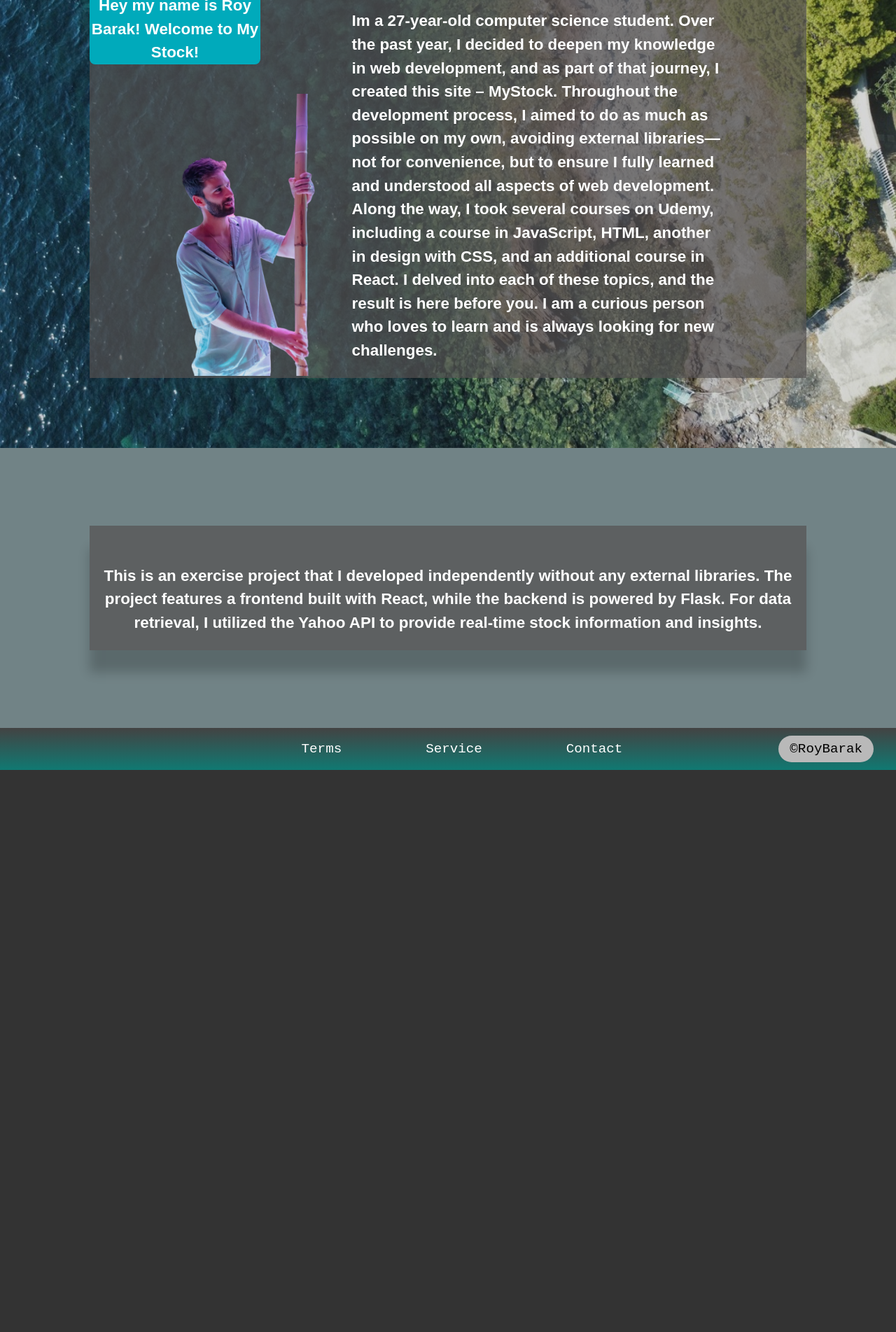
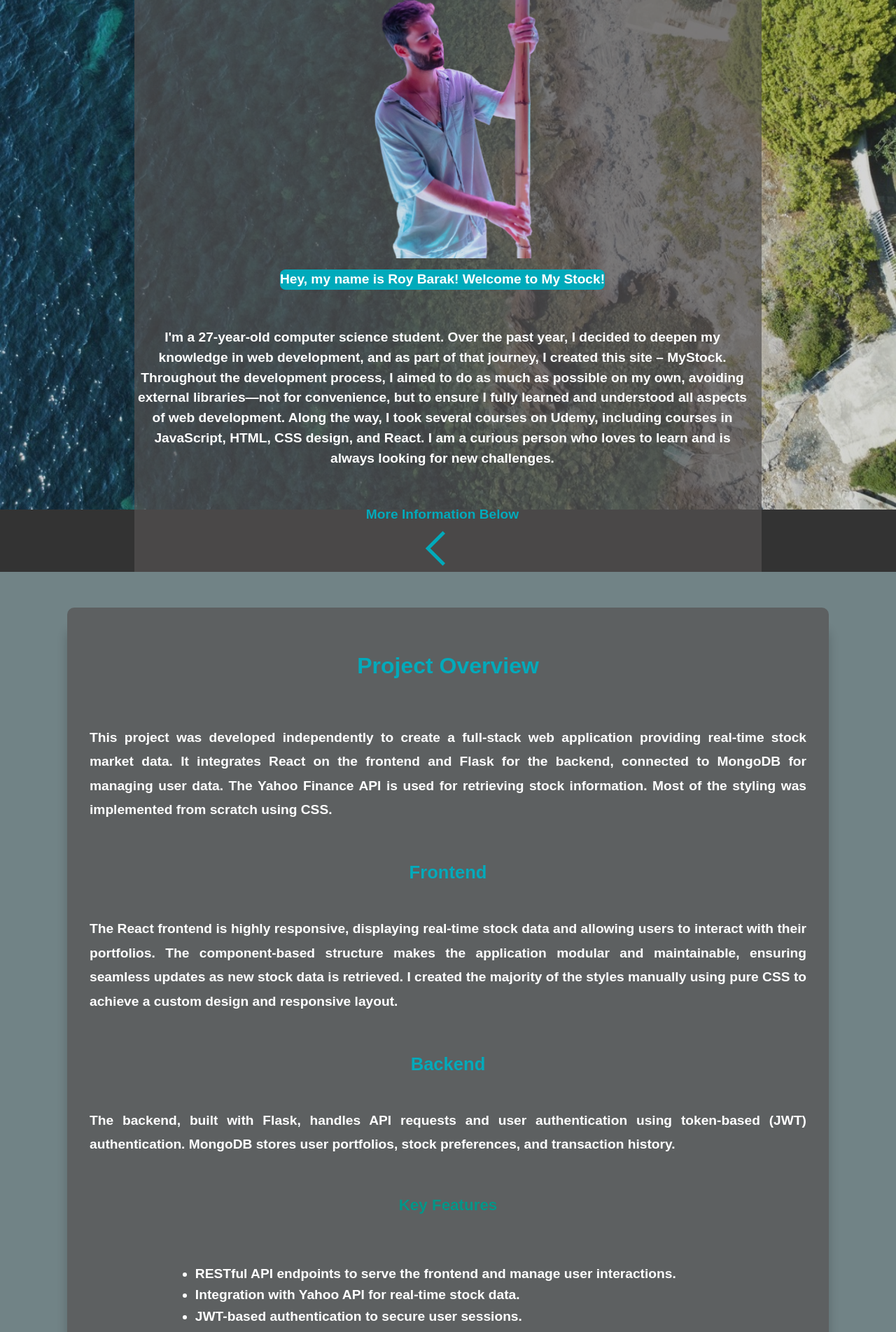
Before and after one commit to Roy-Barak/MyStock-Front, a React (Create React App) app: page /about in a window 1280 px wide. Shown: the part 160-2063 px from the top of the page at 70% size. Before the commit the page ends 1260 px from the top, so only its background shows below. Built offline with nearby package versions, Linux system fonts and the light colour scheme; no server answers.

Commit message:
Better Responsive for contact and about looking great!

```diff
--- a/src/pages/about/about.css
+++ b/src/pages/about/about.css
@@ -4,9 +4,7 @@
     min-height: 100vh;
     align-items: center;
     justify-content: center;
-    /*grid-gap: 20px;*/
     font-size: 1.2rem;
-
 }
 
 .about-container-part2 {
@@ -15,25 +13,22 @@
 
 .about-container-information, .about-container-information2, .contact-container-information {
     margin-top: 51px;
-    /*margin: auto;*/
     display: grid;
-    grid-template-columns: repeat(auto-fit, minmax(200px, 1fr));
+    grid-template-columns: repeat(3, 1fr); /* Original 3-column layout */
     grid-template-rows: auto;
     gap: 1rem;
     background-color: rgba(85, 82, 82, 0.7);
     justify-items: center;
     line-height: 1.5;
     font-weight: bold;
-    align-items: start; /* Align items at the start of each row */
-    max-width: 80%;
+    align-items: start;
+    max-width: 70%;
 }
 
-
 .profile-img {
-    max-width: 45%; /* Make the image take the full width of the parent */
+    max-width: 45%; /* Original size */
     margin-right: 5rem;
-
-    height: auto; /* Maintain the aspect ratio */
+    height: auto;
     grid-row: 2;
     grid-column: 1/3;
 }
@@ -42,7 +37,6 @@
     font-size: 1.4rem;
     background: #00aabb;
     border-radius: 8px;
-
     color: white;
     margin-top: 0;
     text-align: center;
@@ -51,7 +45,6 @@
     grid-column: 1/2;
 }
 
-
 .about-container-roy-p {
     justify-self: center;
     align-self: center;
@@ -59,7 +52,6 @@
     grid-column: 2/5;
     max-width: 70%;
     font-size: 1.4rem;
-
 }
 
 .about-container-develop-p {
@@ -68,3 +60,67 @@
     font-size: 1.4rem;
     text-align: center;
 }
+
+.scroll-down-indicator {
+    text-align: center;
+    color: #00aabb;
+    font-size: 1.2rem;
+    grid-row: 2;
+    grid-column: 4;
+    align-self: end;
+}
+
+.arrow-down {
+    width: 30px;
+    height: 30px;
+    border-left: 5px solid #00aabb;
+    border-bottom: 5px solid #00aabb;
+    transform: rotate(45deg);
+    margin: 1rem auto;
+    animation: bounce 1.5s infinite;
+}
+
+@keyframes bounce {
+    0%, 20%, 50%, 80%, 100% {
+        transform: translateY(0) rotate(45deg);
+    }
+    40% {
+        transform: translateY(10px) rotate(45deg);
+    }
+    60% {
+        transform: translateY(5px) rotate(45deg);
+    }
+}
+
+/* Media query for screens smaller than 1350px */
+@media (max-width: 1350px) {
+    .about-container-information {
+        grid-template-columns: 1fr; /* Change to a single column */
+        text-align: center;
+    }
+
+    .profile-img {
+        max-width: 30%; /* Reduce image size for smaller screens */
+        margin: 0 auto;
+        grid-row: 1; /* Move image to the top */
+    }
+
+    .about-container-hello {
+        grid-row: 2;
+        grid-column: 1 / -1; /* Make hello message span full width */
+        font-size: 1.2rem;
+    }
+
+    .about-container-roy-p {
+        grid-row: 3;
+        grid-column: 1 / -1; /* Make text span full width */
+        max-width: 100%;
+        font-size: 1.2rem;
+    }
+
+    .scroll-down-indicator {
+        grid-row: 4;
+        grid-column: 1 / -1; /* Make the scroll indicator span full width */
+        margin-top: 1rem;
+    }
+}
--- a/src/pages/about/aboutPart1.jsx
+++ b/src/pages/about/aboutPart1.jsx
@@ -1,39 +1,32 @@
 import React from 'react';
 import './about.css';
-import StockWelcomeImage from "../../assests/images/seaBackground.jpeg"; // Import any styles specific to the AboutPart1 page
-import profilePic from "../../assests/images/RoyImg2.png"
+import StockWelcomeImage from "../../assests/images/seaBackground.jpeg";
+import profilePic from "../../assests/images/RoyImg2.png";
 
 export default function AboutPart1() {
     return (
-
         <div className="about-container">
             <img className="login-img" src={StockWelcomeImage} alt=""/>
             <div className="about-container-information">
 
-                <img className="profile-img" src={profilePic} alt=""/>
-                <p className="about-container-hello">Hey my name is Roy Barak!
-                    Welcome to My Stock!
+                <img className="profile-img" src={profilePic} alt="Roy Barak Profile"/>
+                <p className="about-container-hello">Hey, my name is Roy Barak! Welcome to My Stock!</p>
+
+                <p className="about-container-roy-p">
+                    I'm a 27-year-old computer science student. Over the past year, I decided to deepen my knowledge in
+                    web development, and as part of that journey, I created this site – MyStock. Throughout the
+                    development process, I aimed to do as much as possible on my own, avoiding external libraries—not
+                    for convenience, but to ensure I fully learned and understood all aspects of web development. Along
+                    the way, I took several courses on Udemy, including courses in JavaScript, HTML, CSS design, and
+                    React. I am a curious person who loves to learn and is always looking for new challenges.
                 </p>
 
-
-                <p className="about-container-roy-p">Im a 27-year-old computer science student.
-                    Over the past year, I decided to deepen my knowledge in web development, and as part of that
-                    journey, I created this site – MyStock. Throughout the development process, I aimed to do as
-                    much as
-                    possible on my own, avoiding external libraries—not for convenience, but to ensure I fully
-                    learned
-                    and understood all aspects of web development. Along the way, I took several courses on Udemy,
-                    including a course in JavaScript, HTML, another in design with CSS, and an additional course in
-                    React. I delved into each of these topics, and the result is here before you. I am a curious
-                    person
-                    who loves to learn and is always looking for new challenges.</p>
-
-
+                {/* Scroll Arrow to indicate more content below */}
+                <div className="scroll-down-indicator">
+                    <span>More Information Below</span>
+                    <div className="arrow-down"></div>
+                </div>
             </div>
-
-
         </div>
-
-    )
-        ;
-};
+    );
+}
--- a/src/pages/about/aboutPart2.css
+++ b/src/pages/about/aboutPart2.css
@@ -3,6 +3,7 @@
     box-shadow: 0 2rem 15px rgba(0, 0, 0, 0.2);
 
 }
+
 
 .about-container-part2 {
     background: #718386;
@@ -16,3 +17,67 @@
     top: 100%;
 
 }
+
+.about-container-part2 {
+    display: flex;
+    flex-direction: column;
+    min-height: 100vh;
+    align-items: center;
+    justify-content: center;
+    font-size: 1.2rem;
+}
+
+.about-container-information2 {
+    margin-top: 51px;
+    display: grid;
+    grid-template-columns: repeat(auto-fit, minmax(200px, 1fr));
+    grid-template-rows: auto;
+    gap: 1rem;
+    background-color: rgba(85, 82, 82, 0.7);
+    justify-items: center;
+    line-height: 1.6;
+    font-weight: bold;
+    align-items: start;
+    max-width: 80%;
+    padding: 2rem;
+    border-radius: 10px;
+    color: #fff;
+}
+
+.about-title {
+    grid-column: 1 / -1;
+    font-size: 2rem;
+    color: #00aabb;
+    text-align: center;
+    margin-bottom: 1.5rem;
+}
+
+.about-subtitle {
+    grid-column: 1 / -1;
+    font-size: 1.6rem;
+    color: #00aabb;
+    margin-top: 1rem;
+    margin-bottom: 0.5rem;
+}
+
+.about-sub-subtitle {
+    grid-column: 1 / -1;
+    font-size: 1.4rem;
+    margin-top: 1rem;
+    color: #009688;
+}
+
+.about-section {
+    grid-column: 1 / -1;
+    font-size: 1.2rem;
+    line-height: 1.8;
+    text-align: justify;
+    max-width: 100%;
+}
+
+.about-list {
+    grid-column: 1 / -1;
+    list-style-type: disc;
+    margin-left: 2rem;
+    line-height: 1.6;
+}
--- a/src/pages/about/aboutPart2.jsx
+++ b/src/pages/about/aboutPart2.jsx
@@ -1,20 +1,42 @@
 import React from "react";
-import "./aboutPart2.css"
+import "./aboutPart2.css";
 
 export default function AboutPart2() {
-
     return (
         <div className="about-container-part2">
+            <div className="about-container-information2">
+                <h2 className="about-title">Project Overview</h2>
+                <p className="about-section">
+                    This project was developed independently to create a full-stack web application providing real-time
+                    stock market data. It integrates React on the frontend and Flask for the backend, connected to
+                    MongoDB for managing user data. The Yahoo Finance API is used for retrieving stock information. Most
+                    of the styling was implemented from scratch using CSS.
+                </p>
 
-            <div className="about-container-information2">
-                {/*<img className="about-container-information2-img" src={royFishing}/>*/}
-                <p className="about-container-develop-p">
-                    This is an exercise project that I developed independently without any
-                    external libraries.
-                    The project features a frontend built with React, while the backend is powered by Flask.
-                    For data retrieval, I utilized the Yahoo API to provide real-time stock information and insights.
+                <h3 className="about-subtitle">Frontend</h3>
+                <p className="about-section">
+                    The React frontend is highly responsive, displaying real-time stock data and allowing users to
+                    interact with their portfolios. The component-based structure makes the application modular and
+                    maintainable, ensuring seamless updates as new stock data is retrieved. I created the majority of
+                    the styles manually using pure CSS to achieve a custom design and responsive layout.
                 </p>
+
+                <h3 className="about-subtitle">Backend</h3>
+                <p className="about-section">
+                    The backend, built with Flask, handles API requests and user authentication using token-based (JWT)
+                    authentication. MongoDB stores user portfolios, stock preferences, and transaction history.
+                </p>
+
+                <h4 className="about-sub-subtitle">Key Features</h4>
+                <ul className="about-list">
+                    <li>RESTful API endpoints to serve the frontend and manage user interactions.</li>
+                    <li>Integration with Yahoo API for real-time stock data.</li>
+                    <li>JWT-based authentication to secure user sessions.</li>
+                    <li>MongoDB integration for efficient data storage and retrieval.</li>
+                    <li>Robust error handling to ensure smooth user experience even during API failures.</li>
+                    <li>Custom CSS for styling and responsive design, implemented without external libraries.</li>
+                </ul>
             </div>
         </div>
-    )
+    );
 }
```
Also changed, not shown: src/pages/contact/contact.css (+61 -11 lines).
